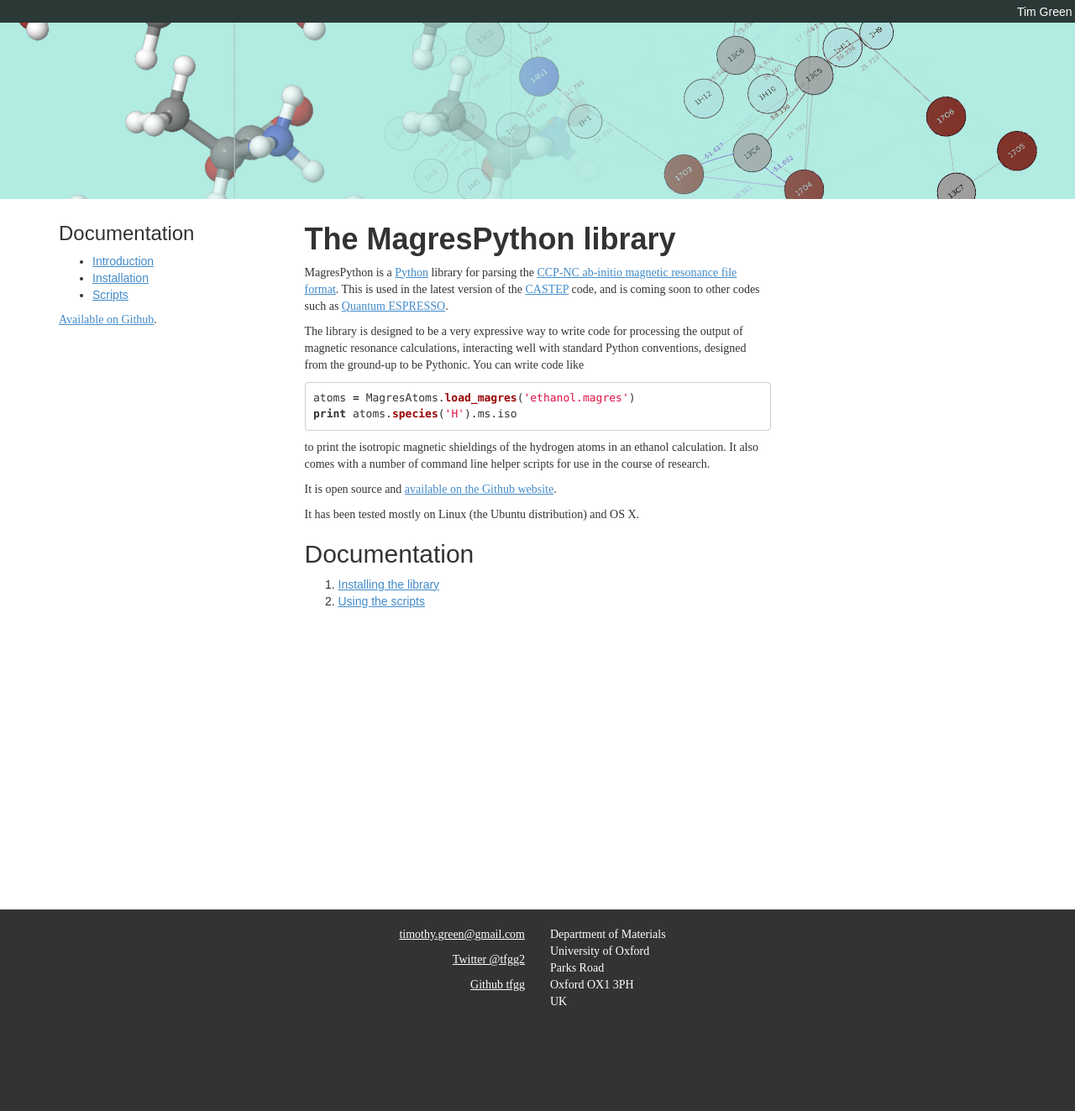
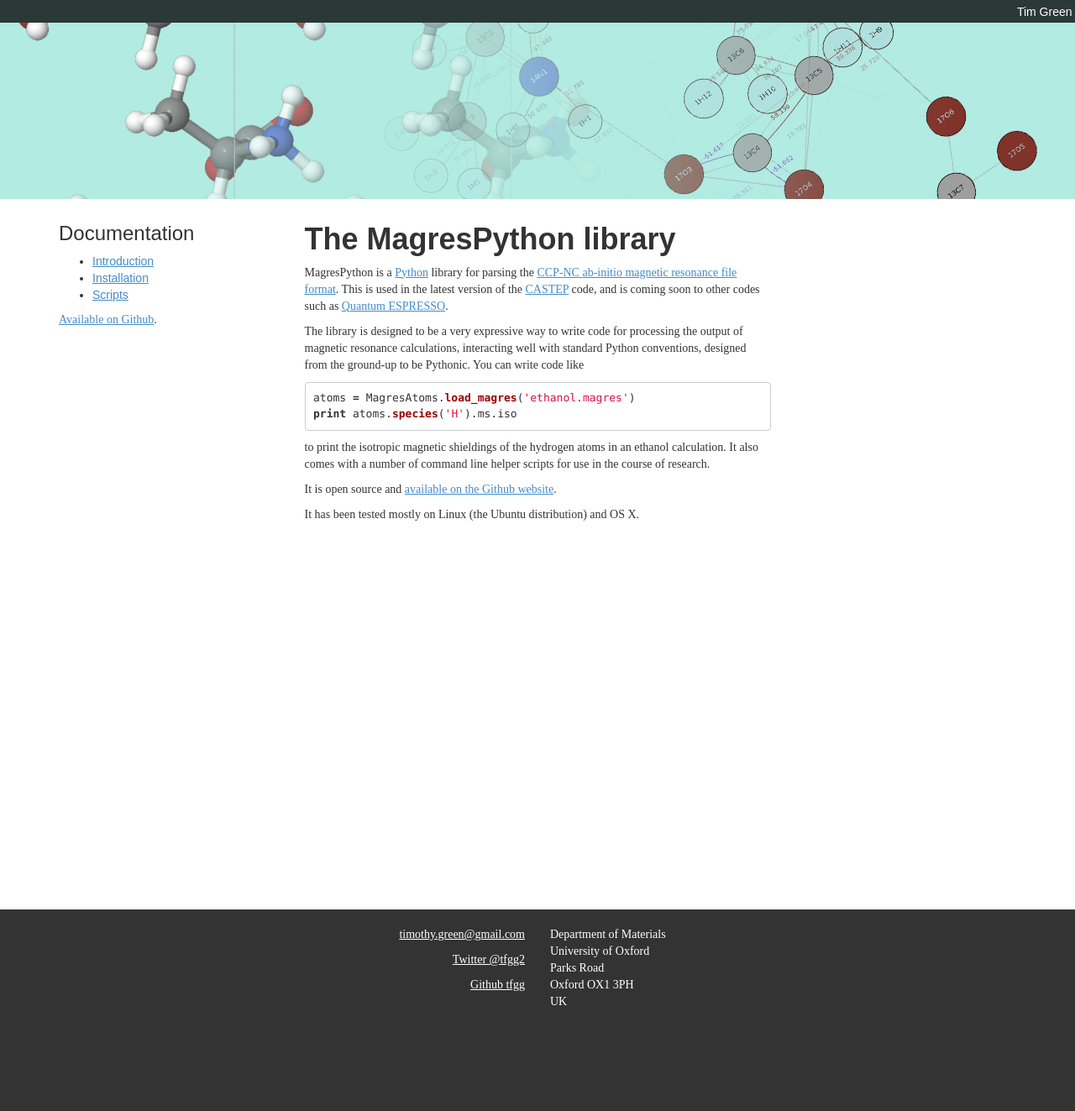
Before and after one commit to tfgg/tfgg.github.io, a Jekyll site: the page built from _pages/magres-python/magres_python.markdown, in a window 1280 px wide. Shown: the whole page at 84% size. Built offline with Jekyll 4.4.1, drawn with Linux system fonts in a browser that asks for light colours; some web fonts are replaced; Markdown is read by kramdown in place of the engine named in the settings.

Commit message:
remove redundant index from frontpag eof magrespython

```diff
--- a/_pages/magres-python/magres_python.markdown
+++ b/_pages/magres-python/magres_python.markdown
@@ -25,9 +25,3 @@ to print the isotropic magnetic shieldings of the hydrogen atoms in an ethanol c
 It is open source and [available on the Github website](https://github.com/tfgg/magres-format).
 
 It has been tested mostly on Linux (the Ubuntu distribution) and OS X.
-
-Documentation
--------------
-
-1. [Installing the library](/magres-python/install/)
-2. [Using the scripts](/magres-python/scripts/)
```
